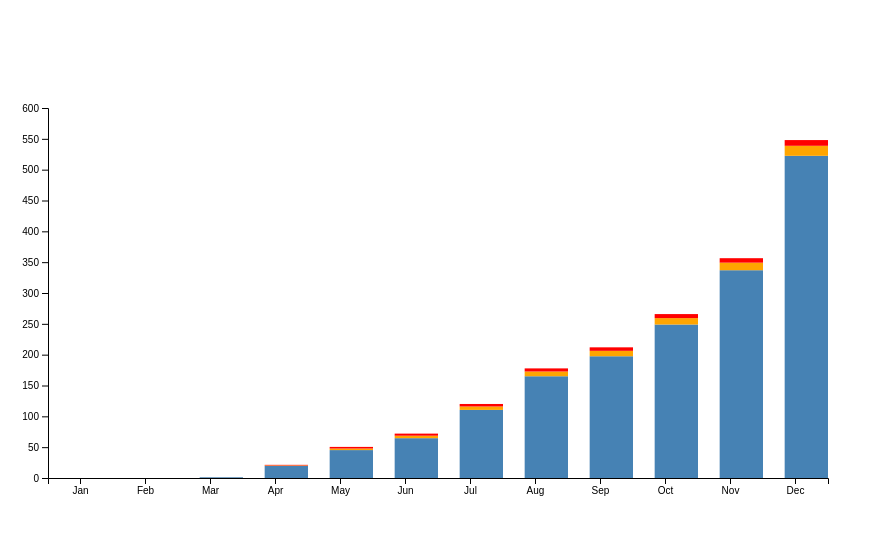
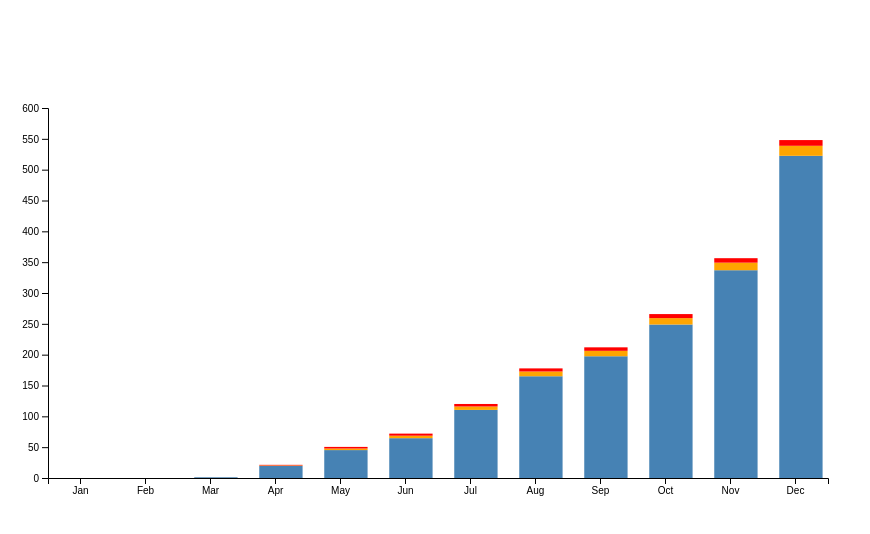
Before and after one commit to quannhoang/CS416Project, a plain HTML site: page report.html in a window 1280 px wide. Shown: the whole page, without its empty margins (0-870 px from the left). Drawn offline with Linux system fonts and the light colour scheme.

Commit message:
move bar again

```diff
--- a/report.html
+++ b/report.html
@@ -71,7 +71,7 @@ svg.append("g")
     .selectAll("rect")
     .data(data_all)
     .join("rect")
-    .attr("x", d => x(d.month_name) + x.bandwidth() * 1 / 3)
+    .attr("x", d => x(d.month_name) + x.bandwidth() * 1 / 4)
     .attr("y", d => y(d.positive))
     .attr("height", d => {
         if (d.positive) {
@@ -87,7 +87,7 @@ svg.append("g")
     .selectAll("rect")
     .data(data_all)
     .join("rect")
-    .attr("x", d => x(d.month_name) + x.bandwidth() * 1 / 3)
+    .attr("x", d => x(d.month_name) + x.bandwidth() * 1 / 4)
     .attr("y", d => y(d.hospitalized + d.positive))
     .attr("height", d => {
         if (d.hospitalized) {
@@ -104,7 +104,7 @@ svg.append("g")
     .selectAll("rect")
     .data(data_all)
     .join("rect")
-    .attr("x", d => x(d.month_name) + x.bandwidth() * 1 / 3)
+    .attr("x", d => x(d.month_name) + x.bandwidth() * 1 / 4)
     .attr("y", d => y(d.death + d.hospitalized + d.positive))
     .attr("height", d => {
         if (d.death) {
```
